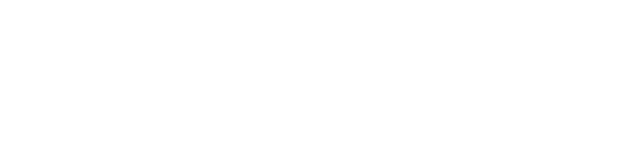
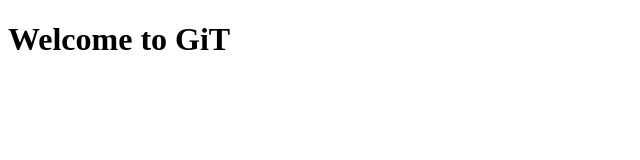
Before and after one commit to ymckay/gitexample, a plain HTML site: page index.html in a window 1280 px wide. Shown: the whole page, without its empty margins (0-640 px from the left). Drawn offline with Linux system fonts and the light colour scheme.

Commit message:
h1 added in index.html

```diff
--- a/index.html
+++ b/index.html
@@ -6,6 +6,6 @@
   <title>Document</title>
 </head>
 <body>
-
+  <h1>Welcome to GiT</h1>
 </body>
 </html>
```
